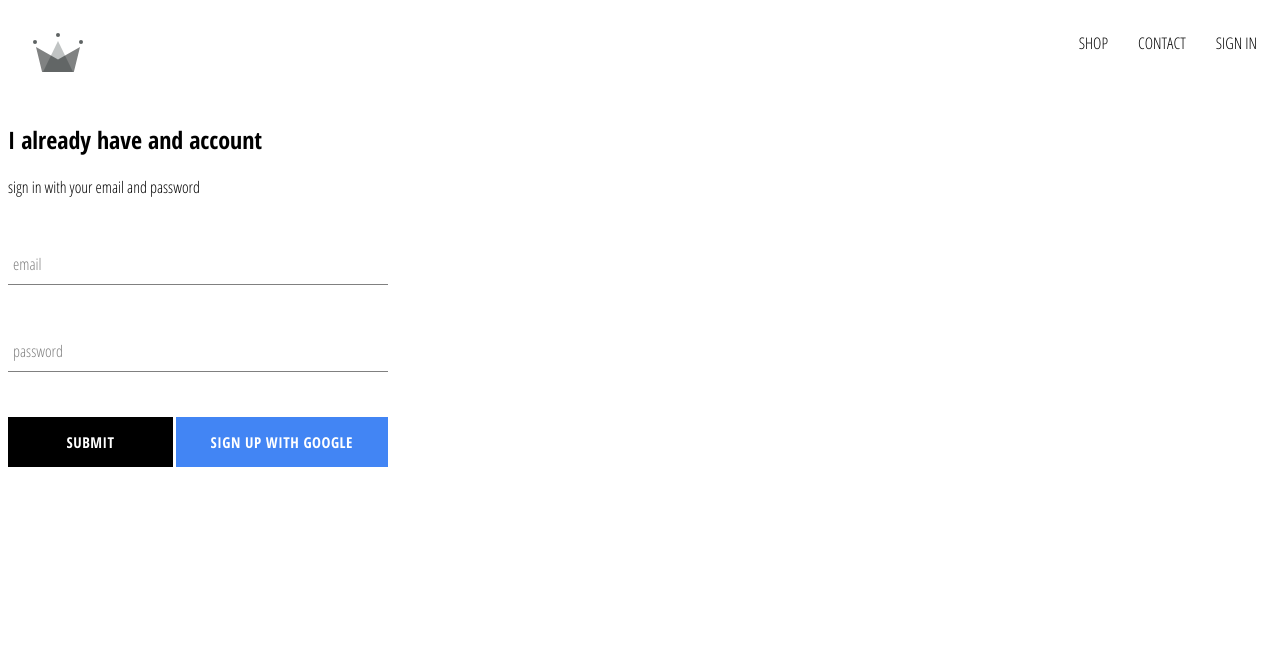
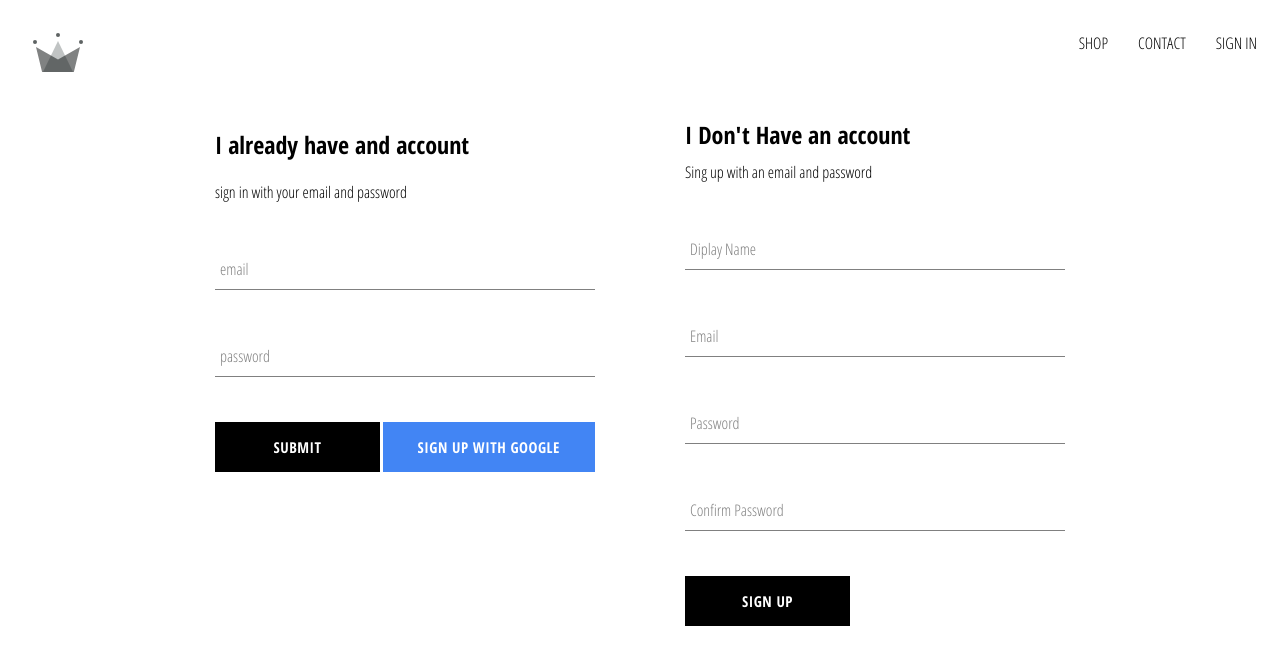
Before and after one commit to mdabhn/reactBasicToAdvance, a React (Create React App) app: page /sign-in in a window 1280 px wide. Shown: the top 664 px of the page. Built offline with nearby package versions, Linux system fonts and the light colour scheme; no server answers.

Commit message:
sign in and sign up done with google auth and cutom email and password

```diff
--- a/src/App.js
+++ b/src/App.js
@@ -23,7 +23,7 @@ export default class App extends Component {
     this.unsubscribeFromAuth = auth.onAuthStateChanged(async (user) => {
       if (user) {
         const userRef = await createUserProfileDocument(user);
-        console.log('userRef', userRef);
+
         userRef.onSnapshot((snapshot) => {
           this.setState({
             currentUser: {
@@ -33,8 +33,6 @@ export default class App extends Component {
           });
         });
       }
-
-      console.log('user info', user);
 
       this.setState({
         currentUser: user,
--- /dev/null
+++ b/src/components/sign-up/sign-up.jsx
@@ -0,0 +1,96 @@
+import React, { Component } from 'react';
+import Form from '../forms/Form';
+import './sign-up.scss';
+
+import CustomButton from '../custom-button/custom-button';
+import { auth, createUserProfileDocument } from '../../firebase/firebase.utils';
+
+export default class signUp extends Component {
+  state = {
+    displayName: '',
+    email: '',
+    password: '',
+    confrimPassword: '',
+  };
+
+  handelSubmit = async (e) => {
+    e.preventDefault();
+    const { displayName, email, password, confrimPassword } = this.state;
+
+    if (password !== confrimPassword) {
+      alert('password did not match');
+      return;
+    }
+
+    const { user } = await auth.createUserWithEmailAndPassword(email, password);
+
+    try {
+      await createUserProfileDocument(user, { displayName });
+
+      this.setState({
+        displayName: '',
+        email: '',
+        password: '',
+        confrimPassword: '',
+      });
+    } catch (error) {
+      console.error(error);
+    }
+  };
+
+  handelChange = (e) => {
+    const { name, value } = e.target;
+
+    this.setState({
+      [name]: value,
+    });
+  };
+
+  render() {
+    const { displayName, email, password, confrimPassword } = this.state;
+
+    return (
+      <div className='sign-up'>
+        <h2 className='title'>I Don't Have an account</h2>
+        <span>Sing up with an email and password</span>
+
+        <form className='sign-up-form' onSubmit={this.handelSubmit}>
+          <Form
+            type='text'
+            name='displayName'
+            value={displayName}
+            onChange={this.handelChange}
+            lable='Diplay Name'
+            required
+          />
+          <Form
+            type='email'
+            name='email'
+            lable='Email'
+            value={email}
+            onChange={this.handelChange}
+            required
+          />
+          <Form
+            type='password'
+            name='password'
+            lable='Password'
+            value={password}
+            onChange={this.handelChange}
+            required
+          />
+          <Form
+            type='password'
+            name='confrimPassword'
+            value={confrimPassword}
+            onChange={this.handelChange}
+            lable='Confirm Password'
+            required
+          />
+
+          <CustomButton type='submit'>SIGN UP</CustomButton>
+        </form>
+      </div>
+    );
+  }
+}
--- /dev/null
+++ b/src/components/sign-up/sign-up.scss
@@ -0,0 +1,9 @@
+.sign-up {
+  width: 380px;
+  display: flex;
+  flex-direction: column;
+
+  .title {
+    margin: 10px 0;
+  }
+}
--- a/src/pages/authentication/sign-in-sign-up.jsx
+++ b/src/pages/authentication/sign-in-sign-up.jsx
@@ -1,9 +1,13 @@
 import React from 'react';
 import SignIn from '../../components/sign-in/sign-in';
+import SignUp from '../../components/sign-up/sign-up';
+import './sign-in-sign-up.scss';
+
 function signInSignUp() {
   return (
     <div className='sign-in-and-sign-up'>
       <SignIn />
+      <SignUp />
     </div>
   );
 }
--- a/src/pages/authentication/sign-in-sign-up.scss
+++ b/src/pages/authentication/sign-in-sign-up.scss
@@ -0,0 +1,6 @@
+.sign-in-and-sign-up {
+  width: 850px;
+  display: flex;
+  justify-content: space-between;
+  margin: 30px auto;
+}
```
